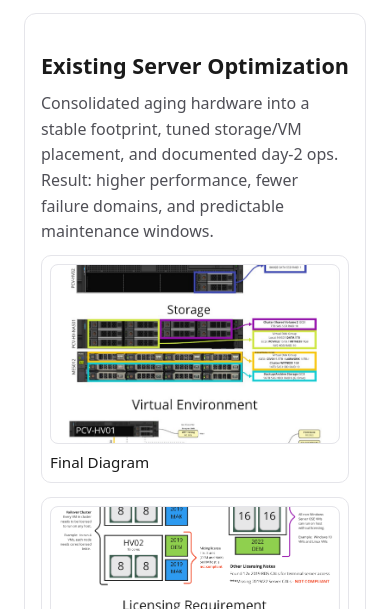
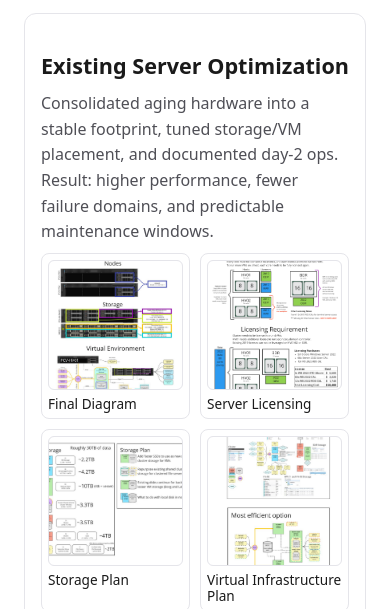
Before and after one commit to elleheld/portfolio, a plain HTML site: page public/portfolio.html in a window 390 px wide. Shown: the part 235-844 px from the top of the page. Drawn offline with Linux system fonts and the light colour scheme.

Commit message:
Update portfolio-cards.css

```diff
--- a/public/portfolio-cards.css
+++ b/public/portfolio-cards.css
@@ -18,3 +18,25 @@
 }
 .tile-cap{ color:#1a1a1a; font-size:.95rem; }
 .project-context{ color:#4f4f56; margin-top:6px; margin-bottom:10px; }
+
+/* Compact mobile grid: 2 columns (2x2), tighter tiles */
+@media (max-width: 520px){
+  .tile-grid{
+    grid-template-columns: repeat(2, 1fr);  /* was 1fr */
+    gap: 10px;                               /* tighter spacing */
+  }
+  .tile{
+    padding: 6px;                            /* smaller card padding */
+    border-radius: 8px;
+  }
+  .tile .thumb{
+    height: 130px;                           /* shorter thumbs for small screens */
+    border-radius: 6px;
+  }
+  .tile-cap{
+    font-size: .85rem;                       /* smaller caption */
+    line-height: 1.2;
+  }
+  /* Optional: tighten card body */
+  .project-context{ margin-bottom: 8px; }
+}
```
